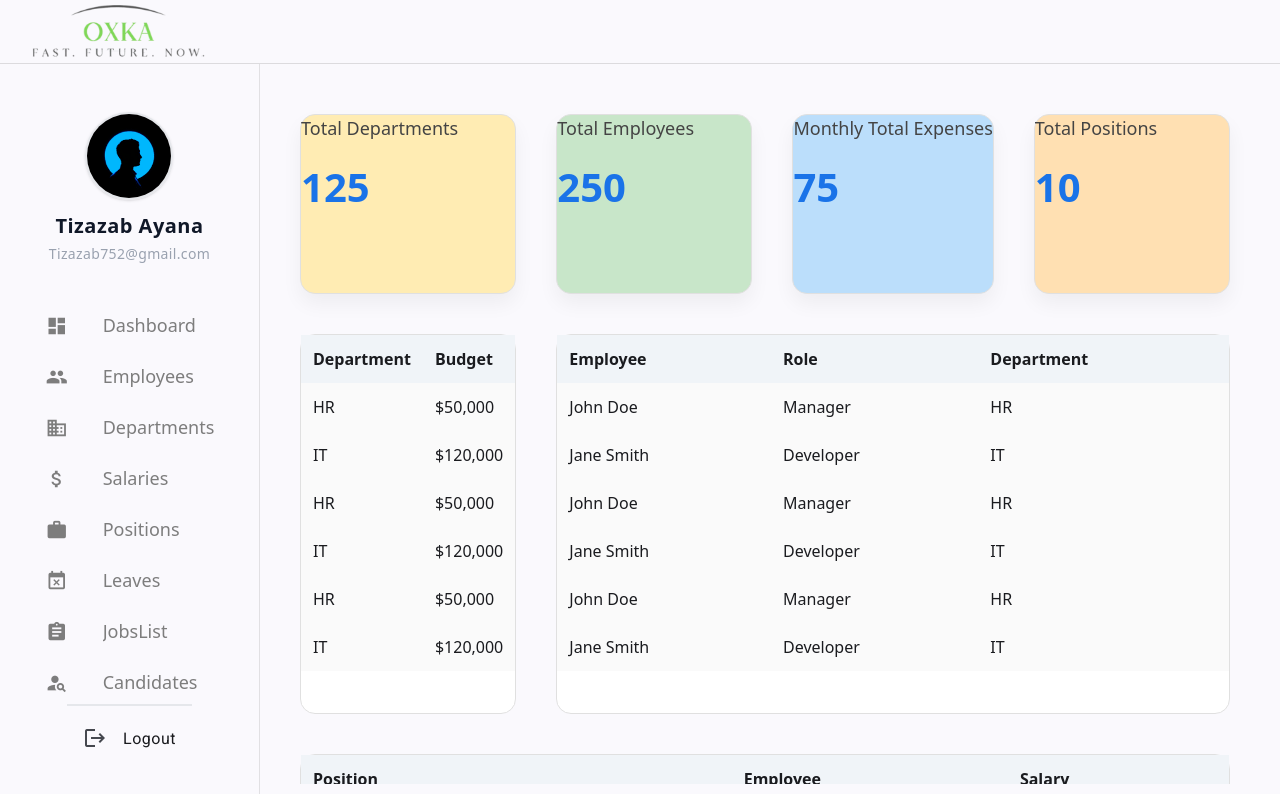
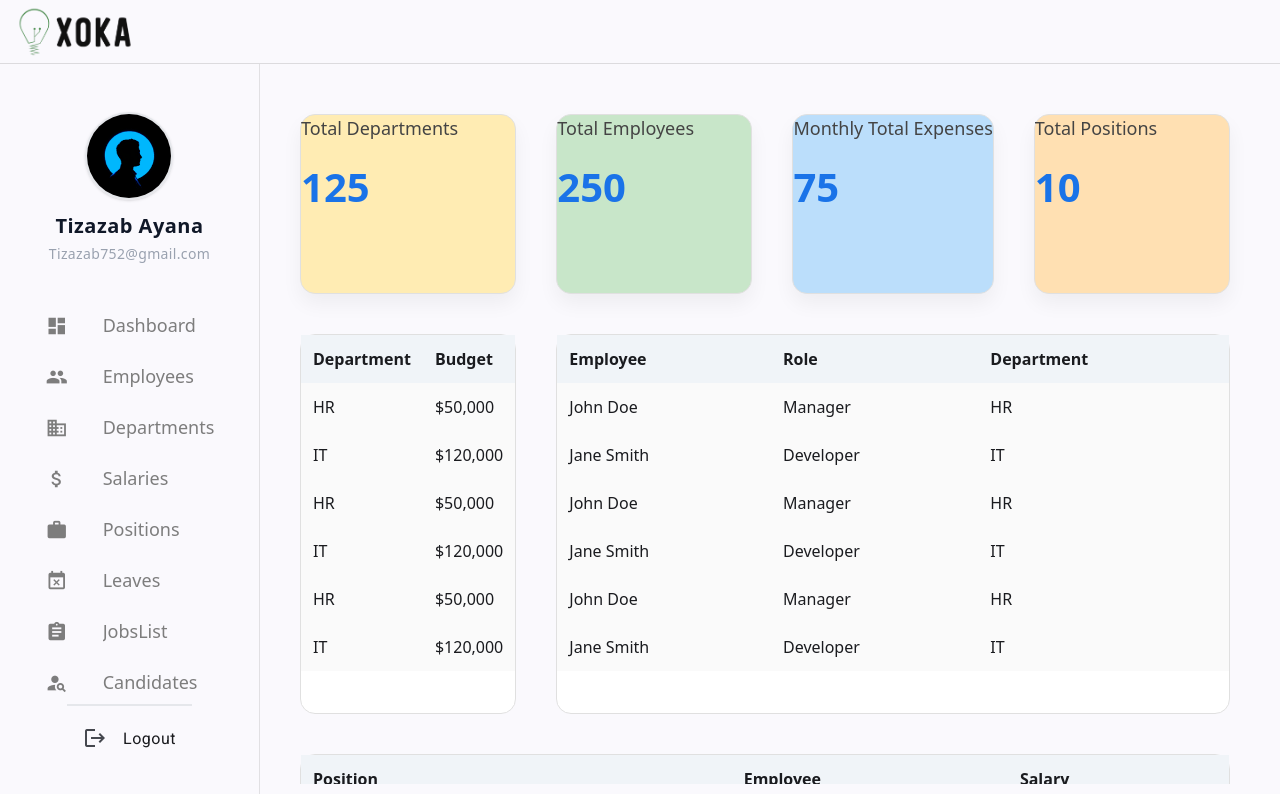
Before and after one commit to ZazabT/hrFrontendangular, an Angular app: page /dashboard in a window 1280 px wide. Built offline with nearby package versions, Linux system fonts and the light colour scheme; sample sign-in values are in the browser's storage.

Commit message:
Edited login page

```diff
--- a/src/app/app.component.html
+++ b/src/app/app.component.html
@@ -4,7 +4,7 @@
   <!-- <button mat-icon-button class="example-icon" aria-label="Example icon-button with menu icon" (click)="close.set(!close())">
     <mat-icon>menu</mat-icon>
   </button> -->
-  <img height="200px" width="200px" src="logo.png" alt="logo" class="logo-img">
+  <img height="120px" width="120px" src="logo3.png" alt="logo" class="logo-img">
 </mat-toolbar>
 
 
--- a/src/app/pages/auth/login/login.component.html
+++ b/src/app/pages/auth/login/login.component.html
@@ -21,7 +21,7 @@
         required
         [(ngModel)]="email"
         name="email"
-        class="focus:ring-2"
+        class=""
       />
     </mat-form-field>
 
@@ -34,7 +34,7 @@
         required
         [(ngModel)]="password"
         name="password"
-        class="focus:ring-2"
+        class=""
       />
     </mat-form-field>
 
```
